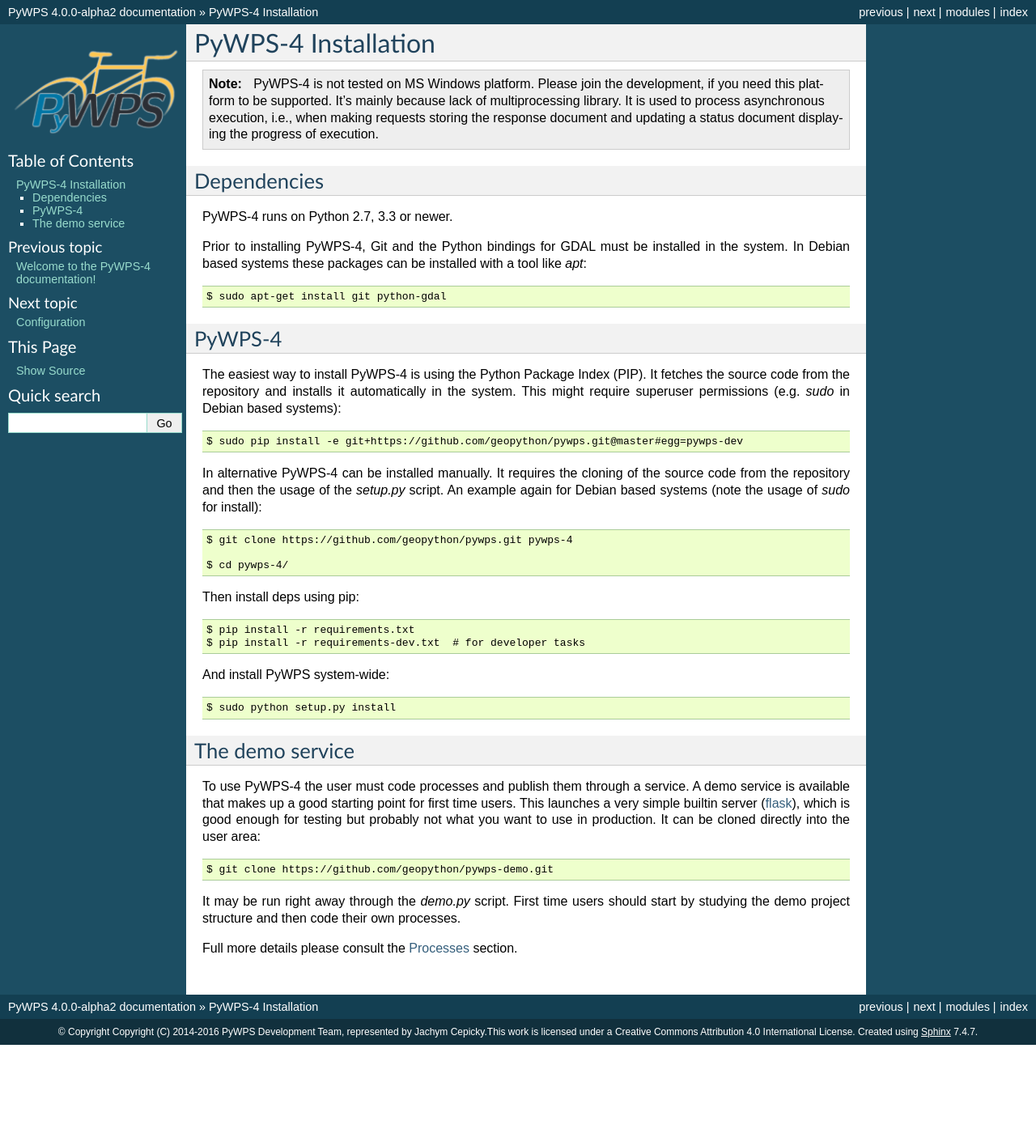
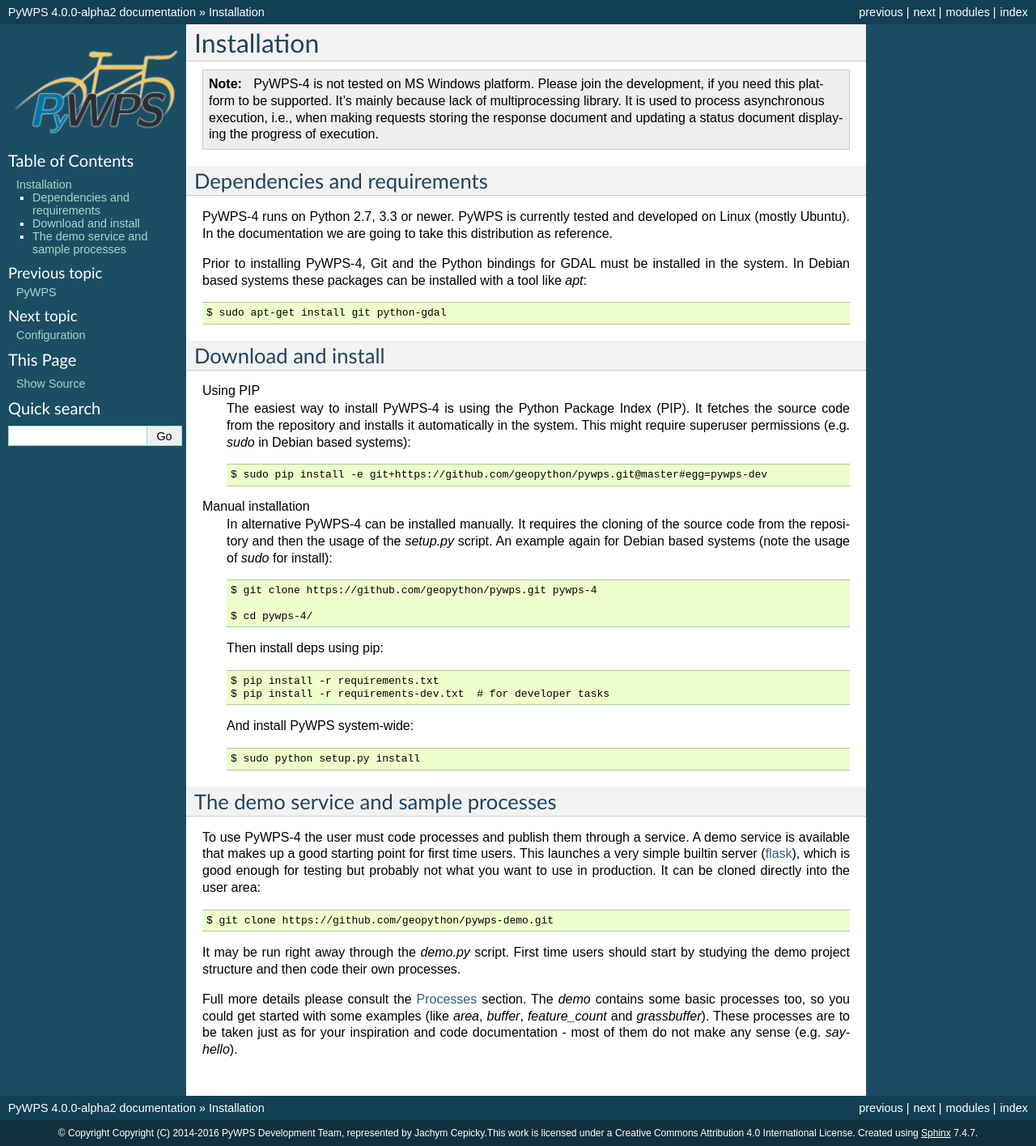
Before and after one commit to geopython/pywps, a Sphinx documentation site: the page built from docs/install.rst, in a window 1280 px wide. Shown: the whole page at 81% size. Built offline with Sphinx 7.4.7, drawn with Linux system fonts in a browser that asks for light colours; before the commit the page ends 1291 px from its top, so only the background shows below that.

Commit message:
more docs polishing

```diff
--- a/docs/conf.py
+++ b/docs/conf.py
@@ -39,7 +39,7 @@
 release = version
 latex_logo = 'pywps.png'
 
-extensions = ['sphinx.ext.autodoc']
+extensions = ['sphinx.ext.autodoc', 'sphinx.ext.todo']
 exclude_patterns = ['_build']
 source_suffix = '.rst'
 master_doc = 'index'
@@ -74,3 +74,5 @@
 
 for mod_name in MOCK_MODULES:
     sys.modules[mod_name] = Mock()
+
+todo_include_todos = True
--- a/docs/index.rst
+++ b/docs/index.rst
@@ -26,6 +26,8 @@
 .. toctree::
    :maxdepth: 2
 
+   wps
+   pywps
    install
    configuration
    process
--- a/docs/install.rst
+++ b/docs/install.rst
@@ -1,8 +1,8 @@
 .. _installation:
 
-====================
-PyWPS-4 Installation
-====================
+============
+Installation
+============
 
 
 .. note:: PyWPS-4 is not tested on MS Windows platform. Please join the
@@ -12,10 +12,12 @@
     updating a status document displaying the progress of execution.
 
 
-Dependencies
-~~~~~~~~~~~~
+Dependencies and requirements
+-----------------------------
 
-PyWPS-4 runs on Python 2.7, 3.3 or newer.
+PyWPS-4 runs on Python 2.7, 3.3 or newer. PyWPS is currently tested and
+developed on Linux (mostly Ubuntu). In the documentation we are going to take
+this distribution as reference.
 
 Prior to installing PyWPS-4, Git and the Python bindings for GDAL must be
 installed in the system.  In Debian based systems these packages can be
@@ -24,36 +26,40 @@
     $ sudo apt-get install git python-gdal
 
 
-PyWPS-4
-~~~~~~~
+Download and install
+--------------------
 
-The easiest way to install PyWPS-4 is using the Python Package Index (PIP).  It
-fetches the source code from the repository and installs it automatically in the
-system.  This might require superuser permissions (e.g. *sudo* in Debian based
-systems)::
+Using PIP
+        The easiest way to install PyWPS-4 is using the Python Package Index
+        (PIP).  It fetches the source code from the repository and installs it
+        automatically in the system.  This might require superuser permissions
+        (e.g. *sudo* in Debian based systems)::
 
-    $ sudo pip install -e git+https://github.com/geopython/pywps.git@master#egg=pywps-dev
+            $ sudo pip install -e git+https://github.com/geopython/pywps.git@master#egg=pywps-dev
 
-In alternative PyWPS-4 can be installed manually.
-It requires the cloning of the source code from the repository and then the
-usage of the `setup.py` script.  An example again for Debian based systems (note
-the usage of `sudo` for install)::
+Manual installation
+        In alternative PyWPS-4 can be installed manually.
+        It requires the cloning of the source code from the repository and then the
+        usage of the `setup.py` script.  An example again for Debian based systems (note
+        the usage of `sudo` for install)::
 
-    $ git clone https://github.com/geopython/pywps.git pywps-4
+            $ git clone https://github.com/geopython/pywps.git pywps-4
 
-    $ cd pywps-4/
+            $ cd pywps-4/
 
-Then install deps using pip::
+        Then install deps using pip::
 
-    $ pip install -r requirements.txt
-    $ pip install -r requirements-dev.txt  # for developer tasks
+            $ pip install -r requirements.txt
+            $ pip install -r requirements-dev.txt  # for developer tasks
 
-And install PyWPS system-wide::
+        And install PyWPS system-wide::
 
-    $ sudo python setup.py install
+            $ sudo python setup.py install
 
-The demo service
-~~~~~~~~~~~~~~~~
+.. _demo:
+
+The demo service and sample processes
+-------------------------------------
 
 To use PyWPS-4 the user must code processes and publish them through a service.
 A demo service is available that makes up a good starting point for first time
@@ -67,4 +73,8 @@
 It may be run right away through the `demo.py` script.  First time users should
 start by studying the demo project structure and then code their own processes.
 
-Full more details please consult the :ref:`process` section.
+Full more details please consult the :ref:`process` section. The `demo` contains
+some basic processes too, so you could get started with some examples (like
+`area`, `buffer`, `feature_count` and `grassbuffer`). These processes are to be
+taken just as for your inspiration and code documentation - most of them do not
+make any sense (e.g. `sayhello`).
```
Also changed, not shown: docs/configuration.rst (+5 -7 lines), docs/process.rst (+18 -3 lines), docs/pywps.rst (added, +15 -0 lines), docs/wps.rst (added, +7 -0 lines).
